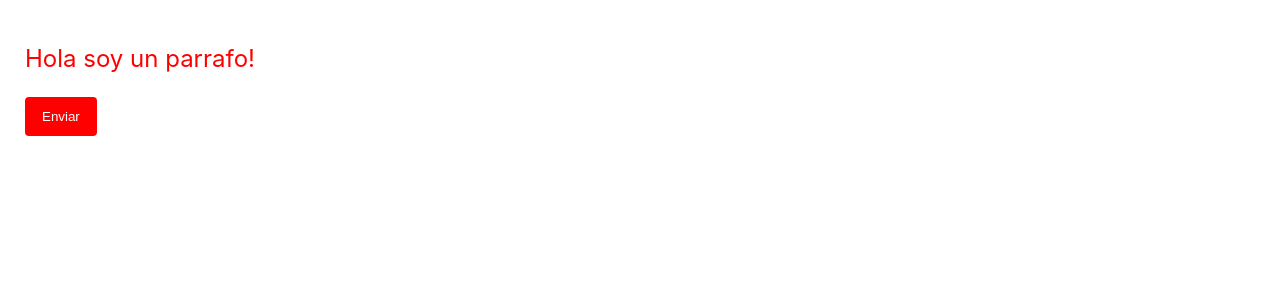
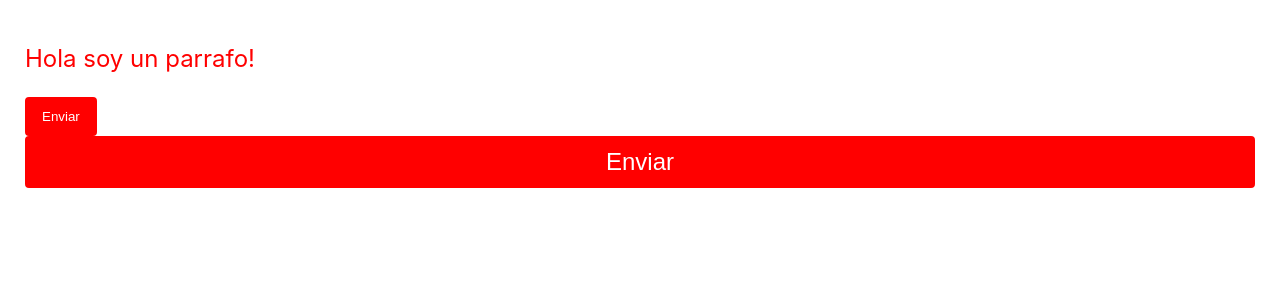
Before and after one commit to adrian1426/ReactJS_Styled-Components, a React (Create React App) app: page / in a window 1280 px wide. Shown: the top 300 px of the page. Built offline with nearby package versions, Linux system fonts and the light colour scheme.

Commit message:
extendiendo estilos

```diff
--- a/src/App.js
+++ b/src/App.js
@@ -17,12 +17,17 @@ const Button = styled.button`
   border-radius:4px;
 `;
 
+const BlockButton = styled(Button)`
+  width:100%;
+  font-size:24px;
+`;
 
 function App() {
   return (
     <Content>
       <P>Hola soy un parrafo!</P>
       <Button primary>Enviar</Button>
+      <BlockButton primary>Enviar</BlockButton>
     </Content>
   );
 }
```
